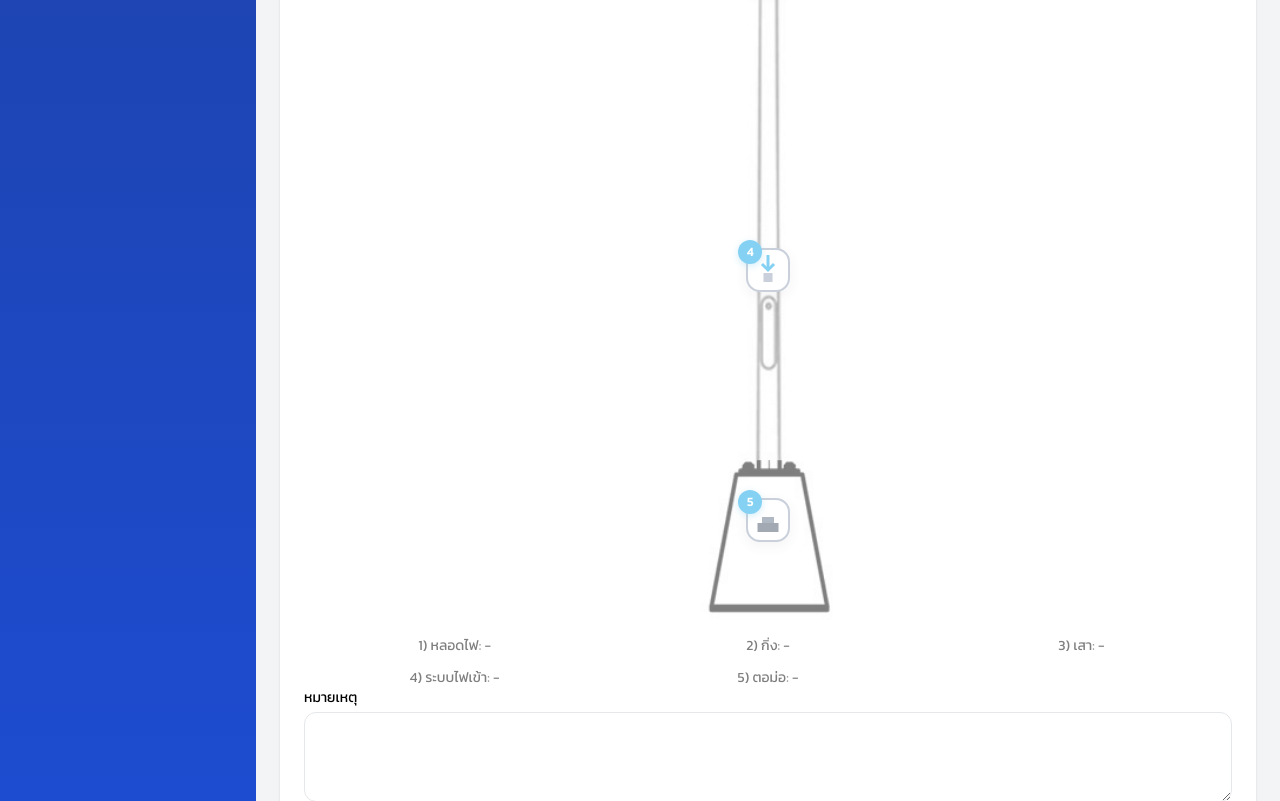
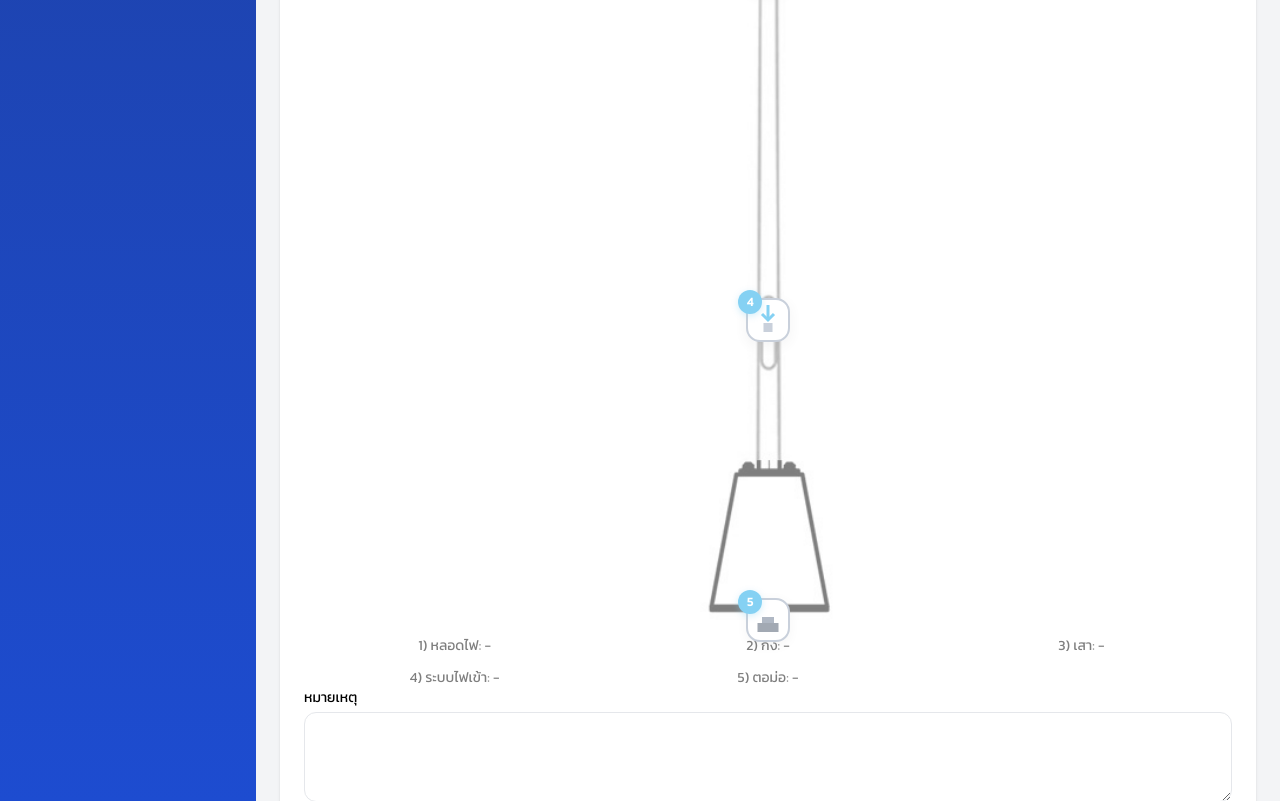
Before and after one commit to bellz1601/sorry, a Flask app: page /dashboard in a window 1280 px wide. Shown: the part 1102-1903 px from the top of the page. Run offline with Flask 3, Linux system fonts and the light colour scheme; the visitor is signed in with stand-in values (Sample User, id 1); data that the repository does not hold is empty; some libraries are stand-ins or nearby versions.

Commit message:
Update dashboard.html

```diff
--- a/templates/dashboard.html
+++ b/templates/dashboard.html
@@ -119,7 +119,7 @@ focus:outline-none focus:ring-0 focus:border-slate-300">
 
   <!-- 4) ฐานเสา -->
 <button type="button" data-part="base"
-  class="icon-btn absolute top-[850px] left-1/2 -translate-x-1/2"
+  class="icon-btn absolute top-[900px] left-1/2 -translate-x-1/2"
   title="4) ระบบไฟเข้า">
   <span class="badge">4</span>
 
@@ -132,7 +132,7 @@ focus:outline-none focus:ring-0 focus:border-slate-300">
 
 <!-- 5) กล่องควบคุม -->
 <button type="button" data-part="control_box"
-  class="icon-btn absolute top-[1100px] left-1/2 -translate-x-1/2"
+  class="icon-btn absolute top-[1200px] left-1/2 -translate-x-1/2"
   title="5) ตอม่อ">
   <span class="badge">5</span>
 
```
